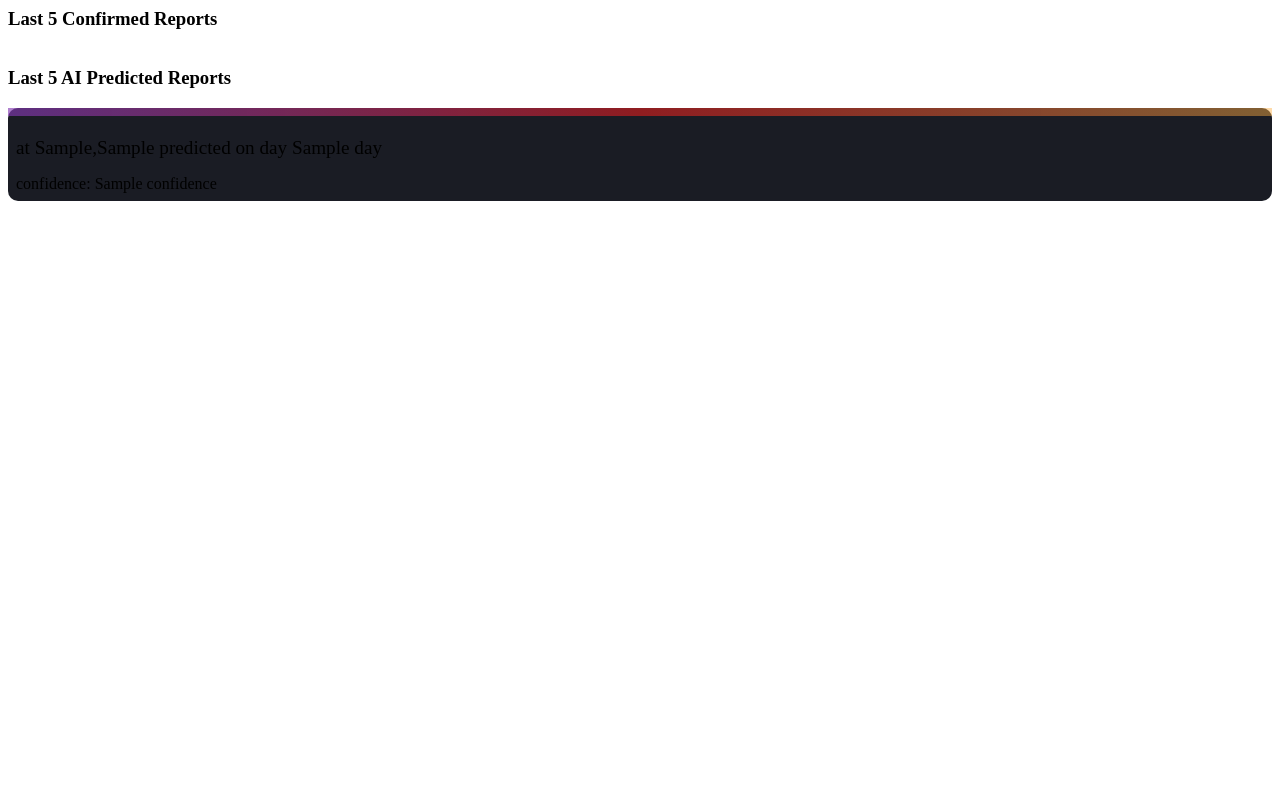
After one commit to BlazeWatch/carbon, a Python web app: template templates/alerts.jinja2 in a window 1280 px wide. The commit adds this page. Run offline with Jinja, Linux system fonts and the light colour scheme; the template is opened without the code that fills it: most values are stand-ins (such as "Sample title", 1, 10 or a date in 2020).

Commit message:
add html for alerts

```diff
--- a/requirements.txt
+++ b/requirements.txt
@@ -7,3 +7,4 @@ jinja2
 sqlalchemy
 python-dotenv
 psycopg2
+bs4
--- a/static/script.js
+++ b/static/script.js
@@ -1 +1,3 @@
-document.body.querySelector("footer").innerText = "Made with suffering, and ofcourse streamlit"
+setInterval(() => {
+    document.body.querySelector("footer").innerText = "Made with suffering, and ofcourse streamlit"
+}, 1000)
--- /dev/null
+++ b/templates/alerts.jinja2
@@ -0,0 +1,55 @@
+<h3>Last 5 Confirmed Reports</h3>
+<div class="alert-content" style="display: flex; flex-direction: column; gap: 10px">
+    {% for alert in alerts %}
+        <div style=" border-radius: 10px; padding: 8px">
+            <p class="larger">at {{ alert.xy.0 }},{{ alert.xy.1 }} on day {{ alert.event_day }}
+            <p>Found on {{ alert.notification_day }}</p>
+        </div>
+    {% endfor %}
+</div>
+<h3>Last 5 AI Predicted Reports</h3>
+<div class="alert-content" style="display: flex; flex-direction: column; gap: 10px">
+    {% for alert in ai_alerts %}
+        <div class="alert">
+            <p class="larger">at {{ alert.xy.0 }},{{ alert.xy.1 }} predicted on day {{ alert.day }}
+            <p>confidence: {{ alert.confidence }}</p>
+        </div>
+    {% endfor %}
+</div>
+<style>
+    .alert-content p {
+        margin-bottom: unset;
+    }
+
+    @keyframes gradient {
+        0% {
+            background-position: 0% 50%;
+        }
+        50% {
+            background-position: 100% 50%;
+        }
+        100% {
+            background-position: 0% 50%;
+        }
+    }
+
+    .alert {
+        border-top: 8px solid;
+        border-image-source: linear-gradient(90deg, rgba(131, 58, 180, 0.6474964985994398) 0%, rgba(253, 29, 29, 0.5158438375350141) 50%, rgba(252, 176, 69, 0.45702030812324934) 100%);
+        border-image-slice: 1; /* this could be adjusted as per your requirement */
+        border-image-repeat: round; /* The default value is stretch */
+        border-radius: 10px;
+        background-color: #1a1c24;
+        padding: 2px 8px 8px;
+
+        animation: gradient 5s ease infinite;
+    }
+
+    .larger {
+        font-size: 1.2rem;
+    }
+
+    a[href^="#event-on"] {
+        display: none;
+    }
+</style>
--- /dev/null
+++ b/templates/css.html
@@ -0,0 +1,6 @@
+<style>
+    div.block-container {
+        padding-top: 40px;
+        /*padding: 10px !important;*/
+    }
+</style>
--- a/tweets.jinja2
+++ b/templates/tweets.jinja2
@@ -16,12 +16,7 @@
         font-size: 1.2rem;
     }
 
-    body {
-        font-family: "Comic Sans MS", "-apple-system", "system-ui";
-    }
-
     a[href^="#event-on"] {
         display: none;
     }
-
 </style>
```
Also changed, not shown: main.py (+22 -20 lines), 1 other file.
